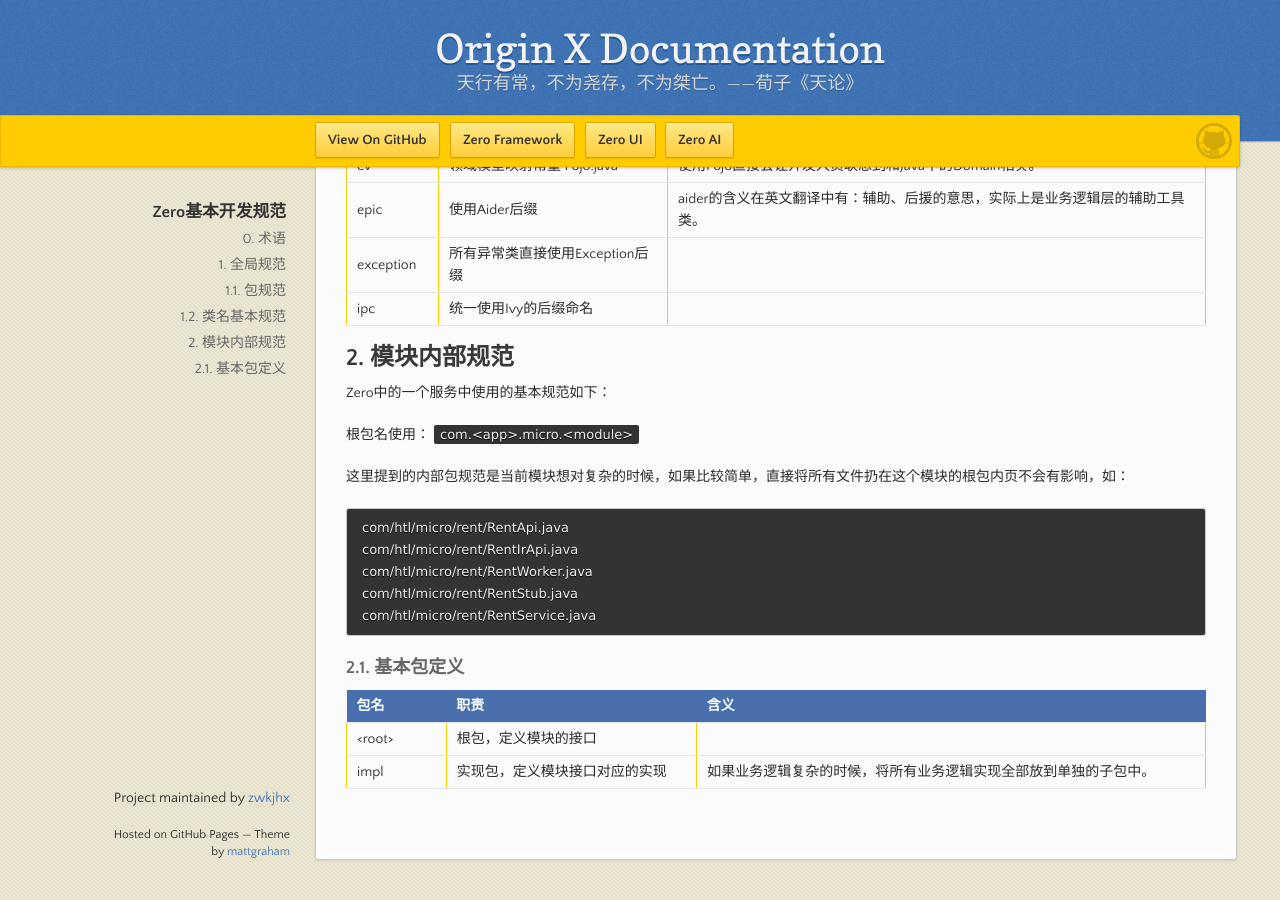
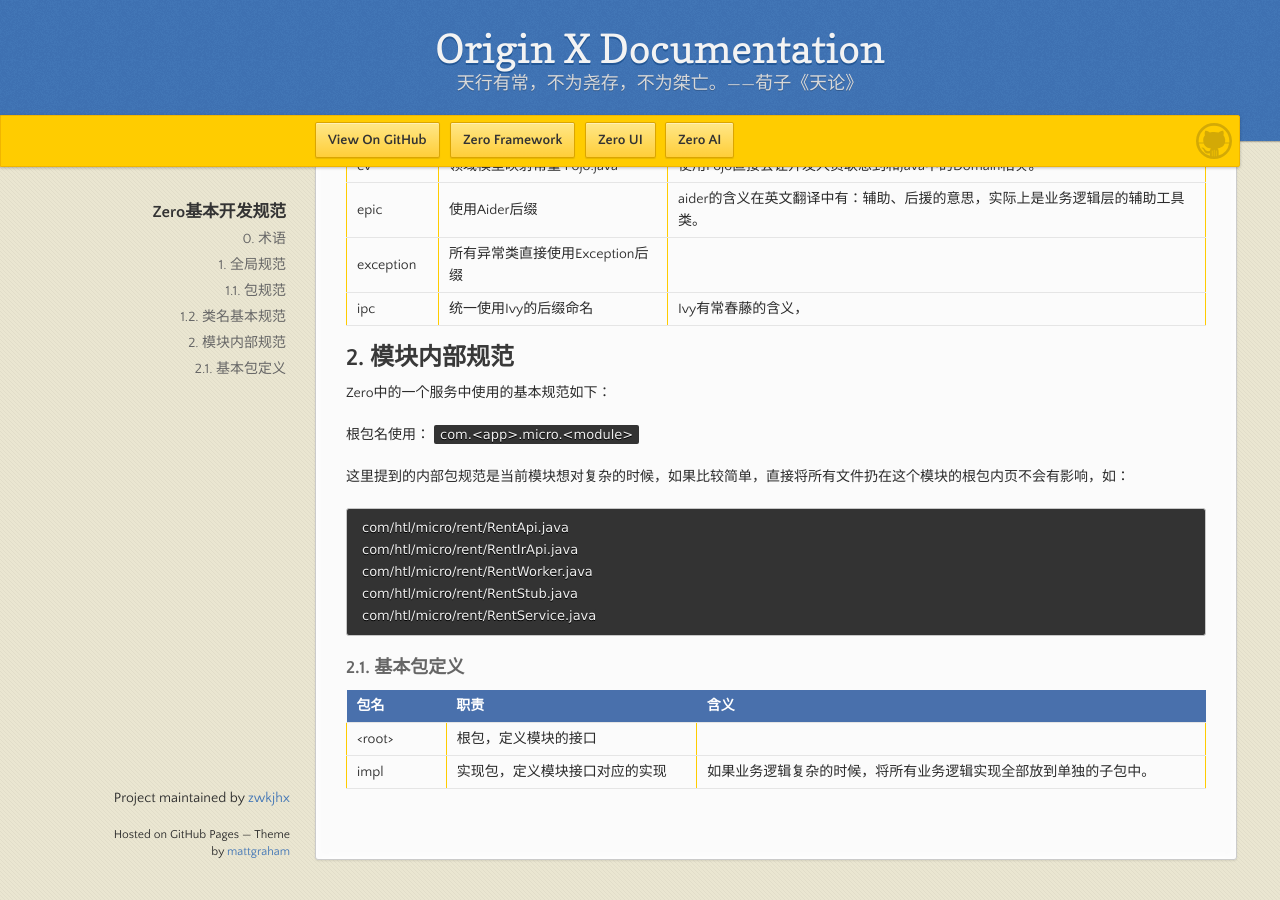
Before and after one commit to zwkjhx/ox-doc, a Jekyll site: the page built from specification/1-zerogui-fan/spc-001-zeroji-ben-kai-fa-gui-fan.md, in a window 1280 px wide and 900 px high, scrolled down 927 px. Built offline with Jekyll 4.4.1, drawn with Linux system fonts in a browser that asks for light colours; our own code applies the rules of GitHub Pages for plain Markdown files.

Commit message:
Updates specification/1-zerogui-fan/spc-001-zeroji-ben-kai-fa-gui-fan.md
Auto commit by GitBook Editor

```diff
--- a/specification/1-zerogui-fan/spc-001-zeroji-ben-kai-fa-gui-fan.md
+++ b/specification/1-zerogui-fan/spc-001-zeroji-ben-kai-fa-gui-fan.md
@@ -33,7 +33,7 @@
 | cv | 领域模型映射常量 Pojo.java | 使用Pojo直接会让开发人员联想到和Java中的Domain相关。 |
 | epic | 使用Aider后缀 | aider的含义在英文翻译中有：辅助、后援的意思，实际上是业务逻辑层的辅助工具类。 |
 | exception | 所有异常类直接使用Exception后缀 |  |
-| ipc | 统一使用Ivy的后缀命名 |  |
+| ipc | 统一使用Ivy的后缀命名 | Ivy有常春藤的含义， |
 
 ## 2. 模块内部规范
 
```
